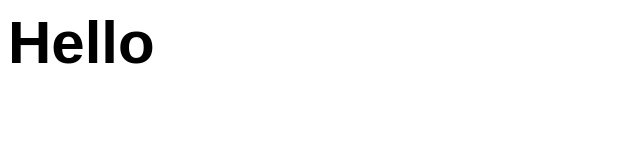
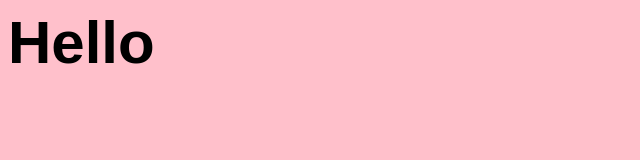
Before and after one commit to je-swy/test1, a plain HTML site: page 1.html in a window 1280 px wide. Shown: the whole page, without its empty margins (0-640 px from the left). Drawn offline with Linux system fonts and the light colour scheme.

Commit message:
Update 1.html

```diff
--- a/1.html
+++ b/1.html
@@ -2,7 +2,7 @@
   <head>
     <title>Hello world</title>
   </head>
-  <body style="background-color:light-pink; font-size: 30px; font-family:sans-serif">
+  <body style="background-color:pink; font-size: 30px; font-family:sans-serif">
     <h1>Hello</h1>
   </body>
 </html>
```
